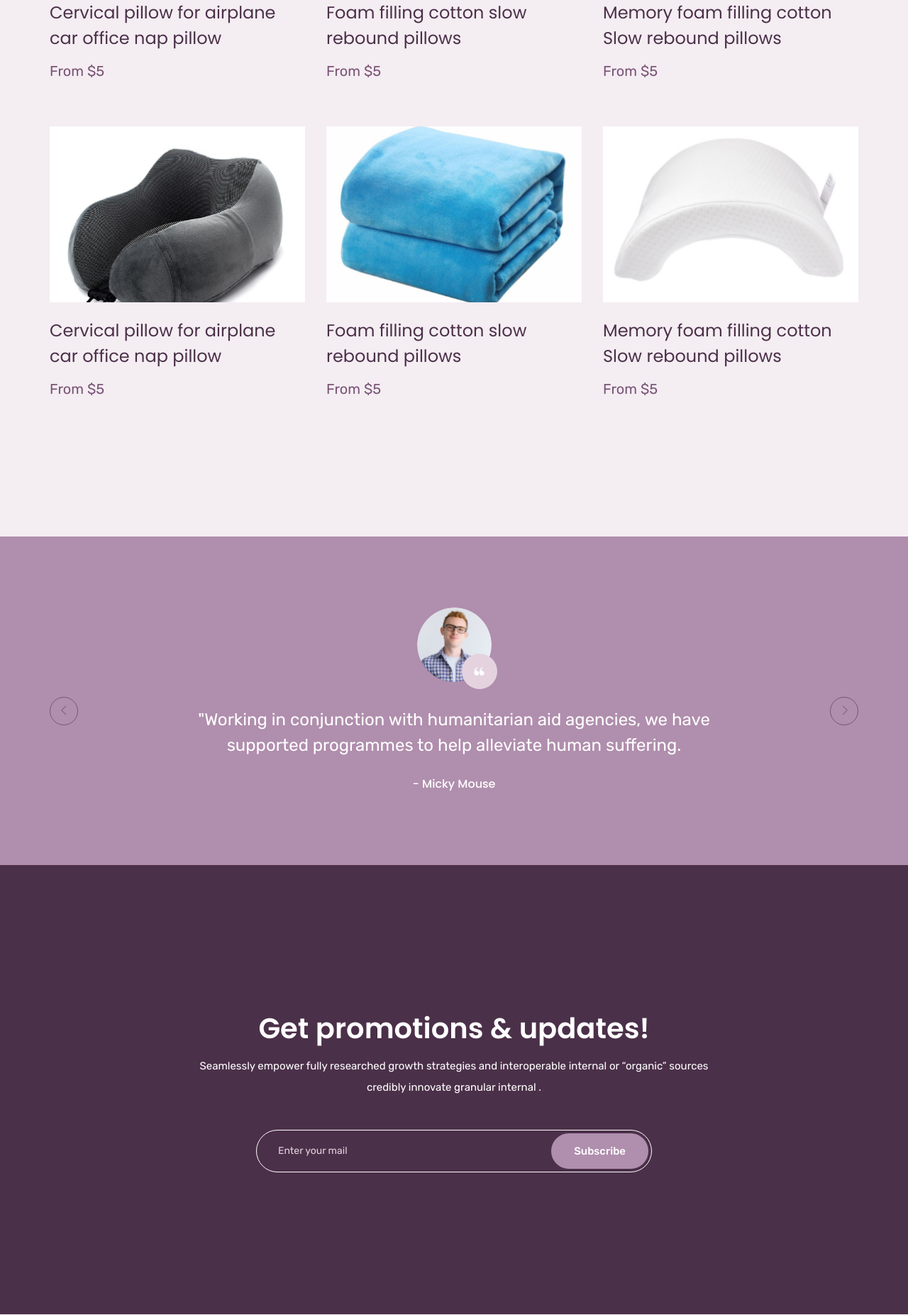
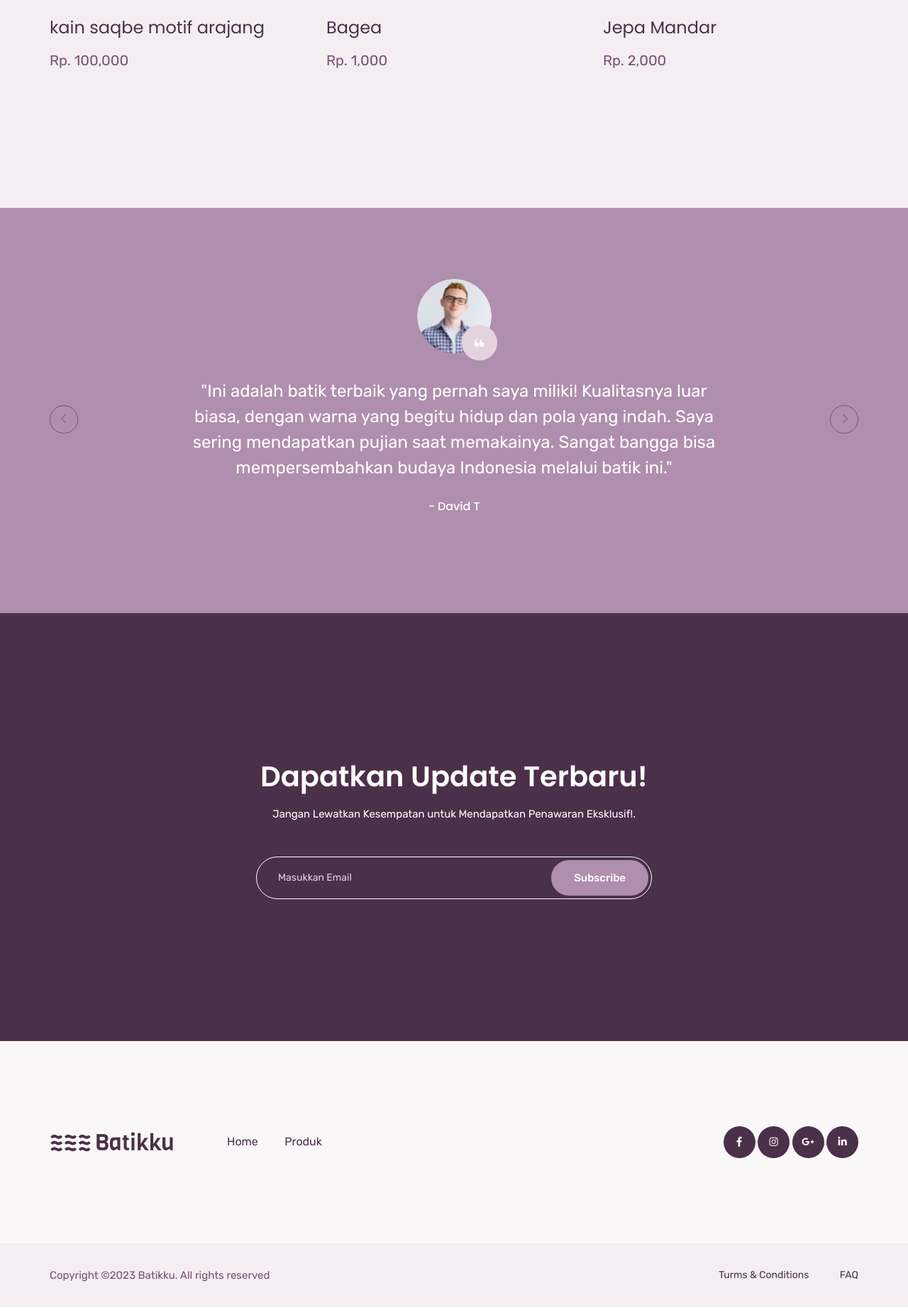
Before and after one commit to ahmad-afrisal/batikku, a PHP site: page / in a window 1280 px wide. Shown: the part 1571-3424 px from the top of the page at 71% size. Run offline with PHP 8.4, Linux system fonts and the light colour scheme; data comes from the database, SQL or seed files in the repository.

Commit message:
Selsesai Integrasi Index.php

```diff
--- a/index.php
+++ b/index.php
@@ -27,11 +27,9 @@
                 <div class="col-md-5">
                     <div class="banner_text">
                         <div class="banner_text_iner">
-                            <h1>Best quality
-                                pillow</h1>
-                            <p>Seamlessly empower fully researched
-                                growth strategies and interoperable internal</p>
-                            <a href="product_list.html" class="btn_1">shop now</a>
+                            <h1>Kenali Kekayaan Budaya Melalui Batik</h1>
+                            <p>Pilihan Tepat untuk Menambahkan Sentuhan Elegan pada Penampilan Anda</p>
+                            <a href="#" class="btn_1">Belanja Sekarang</a>
                         </div>
                     </div>
                 </div>
@@ -52,25 +50,25 @@
                 <div class="col-lg-3 col-sm-6">
                     <div class="single_feature_part">
                         <img src="user/img/icon/feature_icon_1.svg" alt="#">
-                        <h4>Credit Card Support</h4>
+                        <h4>Aman</h4>
                     </div>
                 </div>
                 <div class="col-lg-3 col-sm-6">
                     <div class="single_feature_part">
                         <img src="user/img/icon/feature_icon_2.svg" alt="#">
-                        <h4>Online Order</h4>
+                        <h4>Pemesanan Online</h4>
                     </div>
                 </div>
                 <div class="col-lg-3 col-sm-6">
                     <div class="single_feature_part">
                         <img src="user/img/icon/feature_icon_3.svg" alt="#">
-                        <h4>Free Delivery</h4>
+                        <h4>Cepat</h4>
                     </div>
                 </div>
                 <div class="col-lg-3 col-sm-6">
                     <div class="single_feature_part">
                         <img src="user/img/icon/feature_icon_4.svg" alt="#">
-                        <h4>Product with Gift</h4>
+                        <h4>Bonus Menarik</h4>
                     </div>
                 </div>
             </div>
@@ -85,57 +83,40 @@
             <div class="row">
                 <div class="col-lg-12">
                     <div class="section_tittle text-center">
-                        <h2>Trending Items</h2>
+                        <h2>Produk Terbaru</h2>
                     </div>
                 </div>
             </div>
             <div class="row">
+            <?php
+
+                $query = mysqli_query($config, "SELECT products.products_id, products.product_name, products.price FROM products");
+                while ($data = mysqli_fetch_array($query)) {
+                $productId = $data['products_id'];
+            ?>
                 <div class="col-lg-4 col-sm-6">
-                    <div class="single_product_item">
-                        <div class="single_product_item_thumb">
-                            <img src="user/img/tranding_item/tranding_item_1.png" alt="#" class="img-fluid">
+                    <a href="details.php?products_id=<?= $data['products_id']; ?>">
+                        <div class="single_product_item">
+                            <div class="single_product_item_thumb">
+                            <?php
+                                $queryGaleri = mysqli_query($config, "SELECT photos FROM product_galleries WHERE product_galleries.products_id='$productId' LIMIT 1");
+                                if(mysqli_num_rows($queryGaleri)=== 1) {
+                                while ($dataGaleri = mysqli_fetch_array($queryGaleri)) { ?>
+                                    <img src="images/products/<?= $dataGaleri['photos']; ?>" alt="#" class="img-fluid">
+                                <?php
+                                    }
+                                } else { ?>
+                                    <img src="images/products/default.png" alt="#" class="img-fluid">
+                            <?php } ?>
+                            </div>
+                            <h3> <?= $data['product_name']; ?> </h3>
+                            <p>Rp. <?= number_format($data['price']); ?></p>
                         </div>
-                        <h3> <a href="single-product.html">Cervical pillow for airplane
-                        car office nap pillow</a> </h3>
-                        <p>From $5</p>
-                    </div>
+                    </a>
                 </div>
-                <div class="col-lg-4 col-sm-6">
-                    <div class="single_product_item">
-                        <img src="user/img/tranding_item/tranding_item_2.png" alt="#" class="img-fluid">
-                        <h3> <a href="single-product.html">Foam filling cotton slow rebound pillows</a> </h3>
-                        <p>From $5</p>
-                    </div>
-                </div>
-                <div class="col-lg-4 col-sm-6">
-                    <div class="single_product_item">
-                        <img src="user/img/tranding_item/tranding_item_3.png" alt="#" class="img-fluid">
-                        <h3> <a href="single-product.html">Memory foam filling cotton Slow rebound pillows</a> </h3>
-                        <p>From $5</p>
-                    </div>
-                </div>
-                <div class="col-lg-4 col-sm-6">
-                    <div class="single_product_item">
-                        <img src="user/img/tranding_item/tranding_item_4.png" alt="#" class="img-fluid">
-                        <h3> <a href="single-product.html">Cervical pillow for airplane
-                        car office nap pillow</a> </h3>
-                        <p>From $5</p>
-                    </div>
-                </div>
-                <div class="col-lg-4 col-sm-6">
-                    <div class="single_product_item">
-                        <img src="user/img/tranding_item/tranding_item_5.png" alt="#" class="img-fluid">
-                        <h3> <a href="single-product.html">Foam filling cotton slow rebound pillows</a> </h3>
-                        <p>From $5</p>
-                    </div>
-                </div>
-                <div class="col-lg-4 col-sm-6">
-                    <div class="single_product_item">
-                        <img src="user/img/tranding_item/tranding_item_6.png" alt="#" class="img-fluid">
-                        <h3> <a href="single-product.html">Memory foam filling cotton Slow rebound pillows</a> </h3>
-                        <p>From $5</p>
-                    </div>
-                </div>
+                <?php
+                }
+            ?>
             </div>
         </div>
     </section>
@@ -151,22 +132,22 @@
                             <div class="client_img">
                                 <img src="user/img/client.png" alt="#">
                             </div>
-                            <p>"Working in conjunction with humanitarian aid agencies, we have supported programmes to help alleviate human suffering.</p>
-                            <h5>- Micky Mouse</h5>
+                            <p>"Ini adalah batik terbaik yang pernah saya miliki! Kualitasnya luar biasa, dengan warna yang begitu hidup dan pola yang indah. Saya sering mendapatkan pujian saat memakainya. Sangat bangga bisa mempersembahkan budaya Indonesia melalui batik ini."</p>
+                            <h5>- David T</h5>
                         </div>
                         <div class="single_client_review">
                             <div class="client_img">
                                 <img src="user/img/client_1.png" alt="#">
                             </div>
-                            <p>"Working in conjunction with humanitarian aid agencies, we have supported programmes to help alleviate human suffering.</p>
-                            <h5>- Micky Mouse</h5>
+                            <p>"Batik ini benar-benar memberikan perpaduan sempurna antara tradisi dan gaya modern. Saya suka bagaimana batik ini memberikan sentuhan unik pada penampilan saya. Setiap kali saya memakainya, saya merasa terhubung dengan warisan budaya kami."</p>
+                            <h5>- Hendra D</h5>
                         </div>
                         <div class="single_client_review">
                             <div class="client_img">
                                 <img src="user/img/client_2.png" alt="#">
                             </div>
-                            <p>"Working in conjunction with humanitarian aid agencies, we have supported programmes to help alleviate human suffering.</p>
-                            <h5>- Micky Mouse</h5>
+                            <p>"Batik ini adalah investasi yang saya tidak akan menyesalinya. Saya menghargai keaslian dan keunikan setiap desainnya. Ketika memakainya, saya merasa seperti membawa cerita dan sejarah yang kaya di dalamnya. Produk ini benar-benar istimewa."</p>
+                            <h5>- Daniel H</h5>
                         </div>
                     </div>
                 </div>
@@ -183,10 +164,10 @@
             <div class="row justify-content-center">
                 <div class="col-lg-8">
                     <div class="subscribe_part_content">
-                        <h2>Get promotions & updates!</h2>
-                        <p>Seamlessly empower fully researched growth strategies and interoperable internal or “organic” sources credibly innovate granular internal .</p>
+                        <h2>Dapatkan Update Terbaru!</h2>
+                        <p>Jangan Lewatkan Kesempatan untuk Mendapatkan Penawaran Eksklusif!.</p>
                         <div class="subscribe_form">
-                            <input type="email" placeholder="Enter your mail">
+                            <input type="email" placeholder="Masukkan Email">
                             <a href="#" class="btn_1">Subscribe</a>
                         </div>
                     </div>
--- a/layouts/header.php
+++ b/layouts/header.php
@@ -20,15 +20,42 @@
                                         <li class="nav-item">
                                             <a class="nav-link" href="categories.php">Produk</a>
                                         </li>
-                                        <li class="nav-item">
-                                            <a class="nav-link" href="logout.php">logout</a>
+                                        <li class="nav-item dropdown">
+                                            <a class="nav-link dropdown-toggle" href="" id="navbarDropdown_1"
+                                                role="button" data-toggle="dropdown" aria-haspop#up="true" aria-expanded="false">
+                                                Hi, <?= $_SESSION['name']; ?>
+                                            </a>
+                                            <?php if($_SESSION['roles'] == 'ADMIN') { ?>
+                                                <div class="dropdown-menu" aria-labelledby="navbarDropdown_1">
+                                                    <a class="dropdown-item" href="backend/dashboard/dashboard.php"> Dashboard</a>
+                                                    <a class="dropdown-item" href="backend/users/dashboard-account.php"> Pengaturan</a>
+                                                    <a class="dropdown-item" href="logout.php"> Logout</a>
+                                                </div>
+                                            <?php } else { ?>
+                                                <div class="dropdown-menu" aria-labelledby="navbarDropdown_1">
+                                                    <a class="dropdown-item" href="frontend/dashboard.php"> Dashboard</a>
+                                                    <a class="dropdown-item" href="frontend/users/dashboard-account.php"> Pengaturan</a>
+                                                    <a class="dropdown-item" href="logout.php"> Logout</a>
+                                                </div>
+                                            <?php } ?>
                                         </li>
                                     </ul>
                                 </div>
                                 <div class="hearer_icon d-flex align-items-center">
                                     <a href="cart.php">
-                                        <i class="flaticon-shopping-cart-black-shape"></i>
+                                    <?php
+                                        $users_id = $_SESSION['id'];
+                                        $query = mysqli_query($config, "SELECT count(users_id) as cartCount FROM carts WHERE users_id='$users_id'");
+
+                                        if(mysqli_num_rows($query)==1) {
+                                            while($data = mysqli_fetch_array($query)) { ?>
+                                                <img src="images/icon-cart-filled.svg" alt="" srcset="">
+                                                <div class="card-badge"><?= $data['cartCount'] ?></div>
+                                            <?php }
+                                        }
+                                ?>
                                     </a>
+
                                 </div>
                             <?php } else { ?>
                                 <div class="collapse navbar-collapse main-menu-item" id="navbarSupportedContent">
--- a/layouts/style.php
+++ b/layouts/style.php
@@ -16,3 +16,18 @@
     <link rel="stylesheet" href="user/css/slick.css">
     <!-- style CSS -->
     <link rel="stylesheet" href="user/css/style.css">
+
+    <style>
+        .card-badge {
+            display: inline-block;
+            min-width: 2em;
+            padding: 0.3em;
+            border-radius: 50%;
+            font-size: 10px;
+            text-align: center;
+            background: #29a867;
+            color: #fefefe;
+            margin-left: -10px;
+        }
+
+    </style>
```
Also changed, not shown: user/css/style.css, user/img/logo.png.
